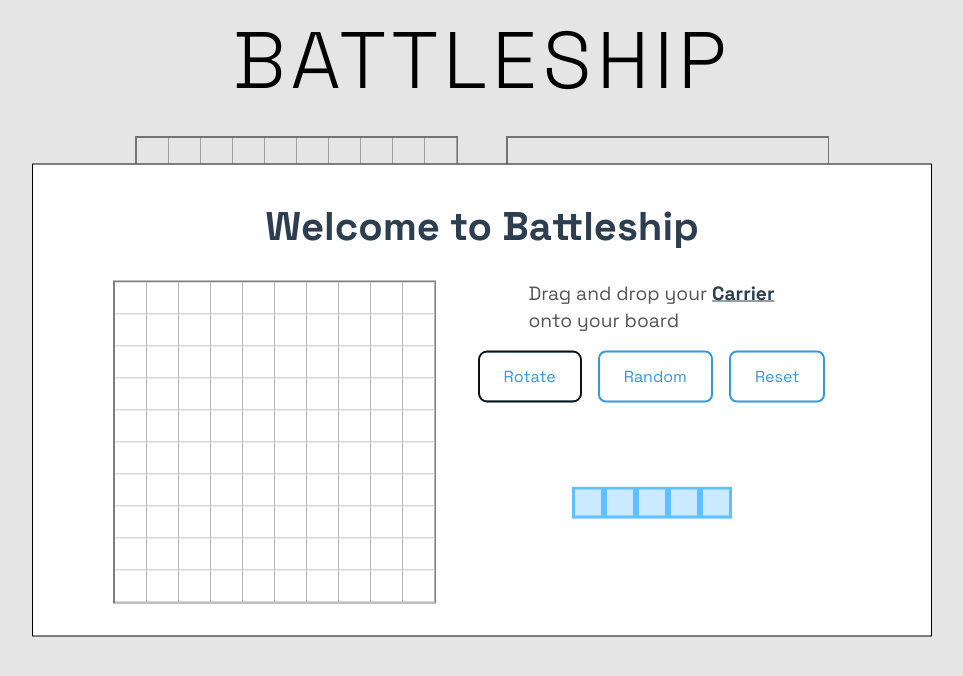
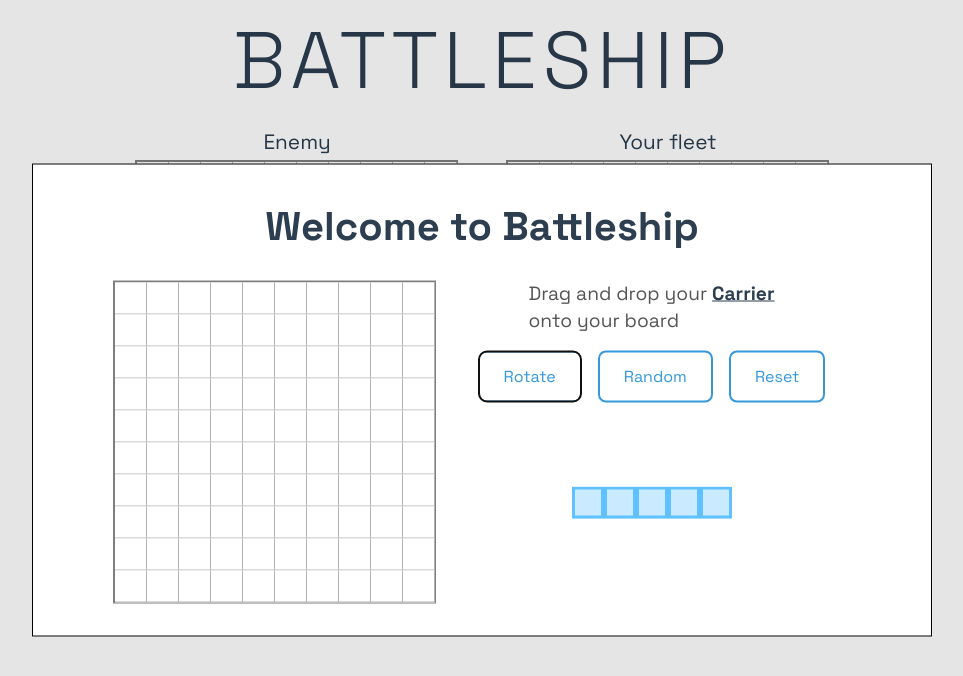
Before and after one commit to nepallium/Battleship, a website built with webpack: page src/index.html in a window 1280 px wide. Shown: the whole page, without its empty margins (158-1121 px from the left). Built offline with nearby package versions, Linux system fonts and the light colour scheme.

Commit message:
Show player names on top of board

```diff
--- a/src/css/styles.css
+++ b/src/css/styles.css
@@ -8,10 +8,10 @@
     --inner-green: #27ae60;
     --gray-300: rgb(0, 0, 0, 0.3);
     --gray-500: rgb(0, 0, 0, 0.5);
+    --marine: rgb(44, 62, 80);
 }
 
 body {
-    /* font-family: "Inter", sans-serif; */
     font-family: "Space Grotesk", serif;
     display: flex;
     flex-direction: column;
@@ -20,10 +20,12 @@ body {
 }
 
 header {
+    padding-bottom: 1.5rem;
     h1 {
         font-size: 5rem;
         font-weight: 300;
         letter-spacing: 5px;
+        color: var(--marine);
     }
 }
 
@@ -94,7 +96,20 @@ section.board {
 }
 
 /* COMPUTER */
+main section.board.player-1::before {
+    content: 'Enemy';
+    position: absolute;
+    top: -2.2rem;
+    left: 50%;
+    transform: translateX(-50%);
+    font-weight: 400;
+    font-size: 1.3rem;
+    color: var(--marine);
+}
+
 section.board.player-1 {
+    position: relative;
+
     .cell.clicked {
         pointer-events: none;
         cursor: default !important;
@@ -107,7 +122,20 @@ section.board.player-1 {
 }
 
 /* USER */
+main section.board.player-2::before {
+    content: 'Your fleet';
+    position: absolute;
+    top: -2.2rem;
+    left: 50%;
+    transform: translateX(-50%);
+    font-weight: 400;
+    font-size: 1.3rem;
+    color: var(--marine);
+}
+
 section.board.player-2 {
+    position: relative;
+
     .cell[data-value="ship"] {
         box-shadow: inset 0 0 0 3px var(--border-ship-blue);
         background-color: var(--inner-ship-blue);
@@ -125,6 +153,15 @@ section.board.player-2 {
 
     .cell.active-no-drop:hover {
         cursor: not-allowed;
+    }
+}
+
+@media (max-width: 730px) {
+    main {
+        display: grid;
+        width: max-content;
+        grid-template: 1fr max-content max-content / 1fr;
+        gap: 3.2rem;
     }
 }
 
@@ -161,7 +198,7 @@ dialog.start-game-modal {
             margin-bottom: 1.5rem;
             font-size: 2.5rem;
             font-weight: bold;
-            color: #2c3e50;
+            color: var(--marine);
         }
     }
 
--- a/src/scripts/gameFunctions.js
+++ b/src/scripts/gameFunctions.js
@@ -14,6 +14,7 @@ export function resetGame() {
     const compPlayer = gameState.player1
     compPlayer.gameboard.randomizeBoard()
     loadBoard(gameState.getElementFromPlayer(compPlayer))
+    loadBoard(gameState.getElementFromPlayer(gameState.player2))
 
     // set first player to user
     gameState.currPlayer = gameState.player2;
```
